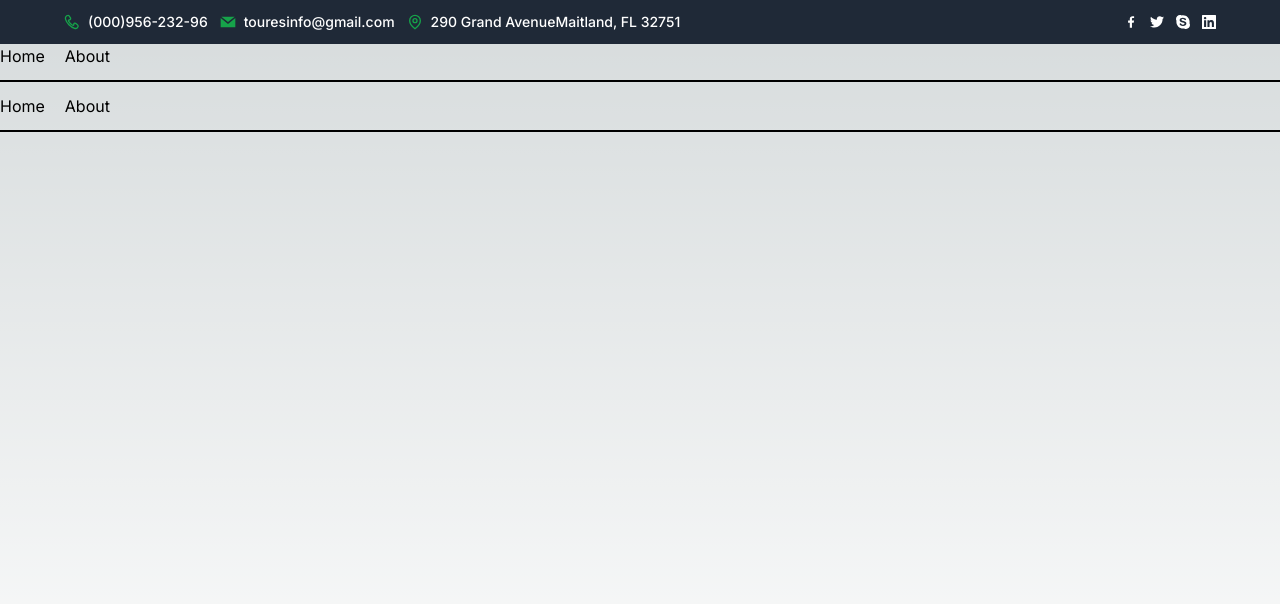
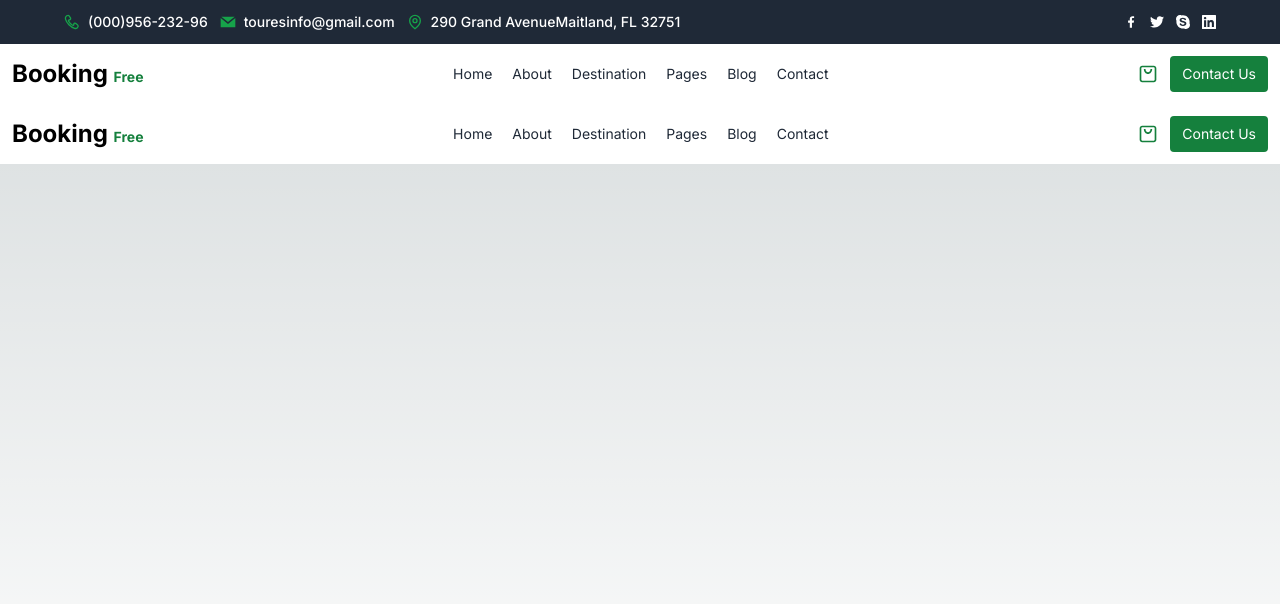
Before and after one commit to nayon64/bookingBD, a Next.js app: page /shared/nav in a window 1280 px wide. Shown: the top 604 px of the page. Built offline with nearby package versions, Linux system fonts and the light colour scheme.

Commit message:
nav bar create

```diff
--- a/app/home/header/page.js
+++ b/app/home/header/page.js
@@ -1,5 +1,11 @@
+import Image from "next/image";
+import worldMap  from  "../../assets/picture/worldMap.jpg"
+
 export default function Header() {
 	return <>
+		<section>
+			<Image src={worldMap} alt="World  Map" className="max-h-96 object-cover"/>
+		</section>
 		<h1>Banner section</h1>
 	</>
 }
--- a/app/shared/nav/page.js
+++ b/app/shared/nav/page.js
@@ -1,17 +1,37 @@
 import Link from "next/link";
+import { CgShoppingBag } from "react-icons/cg";
 
 export default function Nav() {
   return (
-    <nav>
-      <ul className="flex  gap-5 pb-3 mb-3 border-b-2 border-black">
+    <nav className="bg-white px-3 py-3 items-center text-sm flex justify-between">
+      <div className="font-bold">
+        <span className="text-2xl">Booking </span>
+        <span className="text-green-700">Free</span>
+      </div>
+      <ul className="flex  gap-5   text-gray-800">
         <li>
           <Link href={"/"}>Home</Link>
         </li>
         <li>
           <Link href={"/about"}>About</Link>
         </li>
-        <li></li>
+        <li>
+          <Link href={"/"}>Destination</Link>
+        </li>
+        <li>
+          <Link href={"/about"}>Pages</Link>
+        </li>
+        <li>
+          <Link href={"/"}>Blog</Link>
+        </li>
+        <li>
+          <Link href={"/about"}>Contact</Link>
+        </li>
       </ul>
+      <div className="flex gap-3 items-center">
+        <CgShoppingBag className="text-xl text-green-700 "/>
+        <Link href="/about" className="bg-green-700 text-white  py-2 px-3 rounded">Contact Us</Link>
+      </div>
     </nav>
   );
 }
```
Also changed, not shown: app/assets/picture/worldMap.jpg (added).
